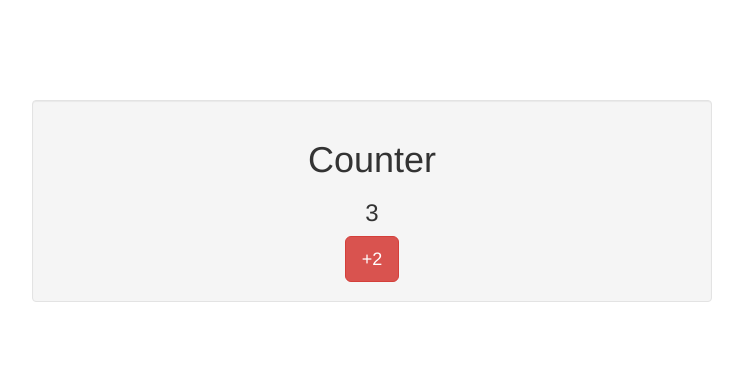
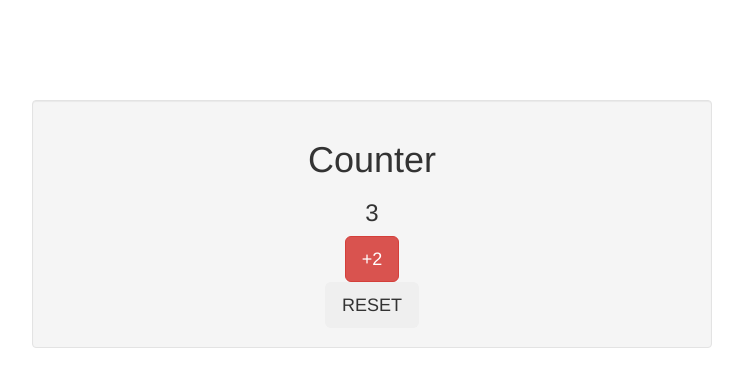
Before and after one commit to shtakai/cd-python, a Flask app: page /add2 in a window 1280 px wide. Shown: the top 387 px of the page, without its empty margins (268-1011 px from the left). Run offline with Flask 2, Linux system fonts and the light colour scheme; the visitor is signed in with stand-in values (Sample User, id 1); some libraries are stand-ins or nearby versions.

Commit message:
add reset

```diff
--- a/flask/assignment/counter/server.py
+++ b/flask/assignment/counter/server.py
@@ -21,6 +21,12 @@ def add2():
     return render_template('index.html', count=session['count'])
 
 
+@app.route('/reset')
+def reset():
+    session['count'] = 0
+    return render_template('index.html', count=session['count'])
+
+
 @app.route('/show_counter')
 def show_counter():
     add_count(1)
--- a/flask/assignment/counter/templates/index.html
+++ b/flask/assignment/counter/templates/index.html
@@ -13,6 +13,9 @@
     <form action="add2">
       <input class="btn btn-lg btn-danger" type="submit" value="+2">
     </form>
+    <form action="reset">
+      <input class="btn btn-lg btn-alert" type="submit" value="RESET">
+    </form>
   </div>
 </body>
 </html>
```
